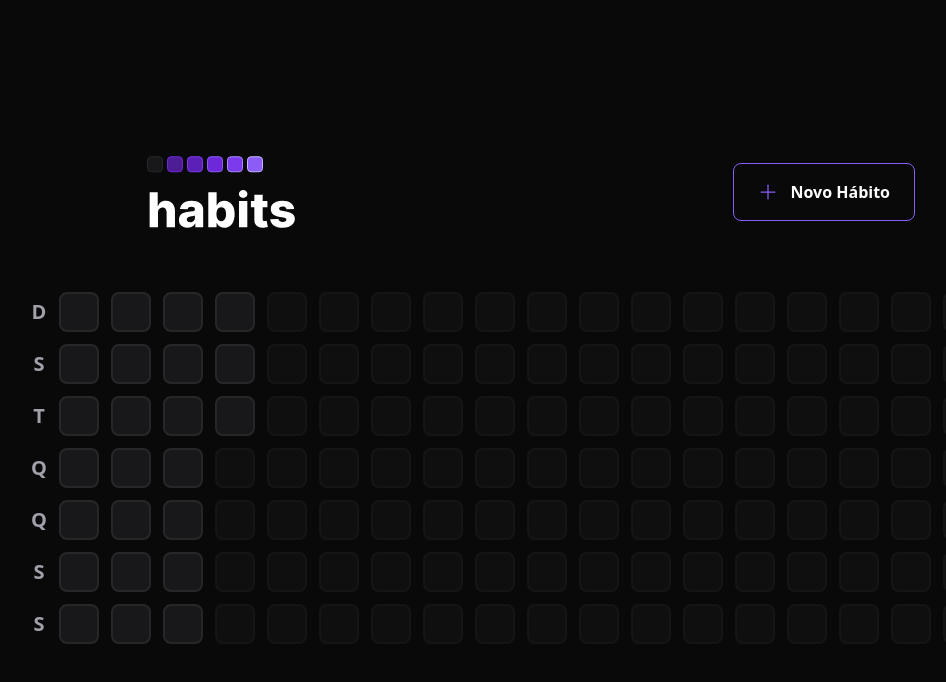
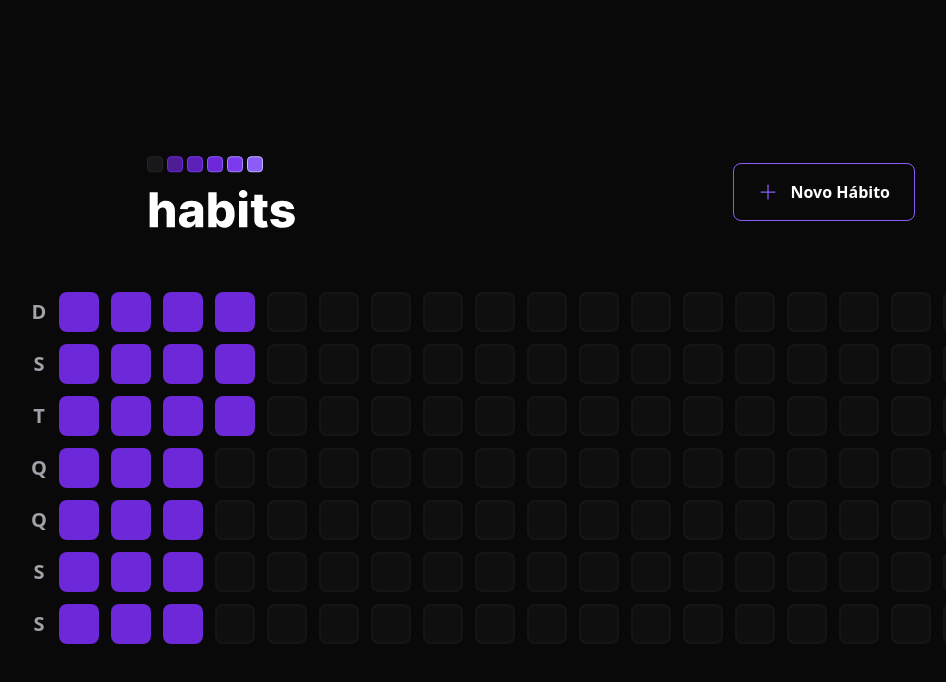
Before and after one commit to Moz98/nlw-setup, a React (Vite) app: page / in a window 1280 px wide. Shown: the top 682 px of the page, without its empty margins (109-1055 px from the left). Built offline with nearby package versions, Linux system fonts and the light colour scheme.

Commit message:
refactor(summary): estilização condicional de acordo com os hábitos completos

```diff
--- a/package.json
+++ b/package.json
@@ -11,6 +11,7 @@
   "dependencies": {
     "@radix-ui/react-dialog": "^1.0.2",
     "@radix-ui/react-popover": "^1.0.3",
+    "clsx": "^1.2.1",
     "dayjs": "^1.11.7",
     "phosphor-react": "^1.4.1",
     "react": "^18.2.0",
--- a/src/components/HabitDay.tsx
+++ b/src/components/HabitDay.tsx
@@ -1,10 +1,31 @@
 import * as Popover from "@radix-ui/react-popover";
 import { ProgressBar } from "./ProgressBar";
+import clsx from "clsx";
 
-export const HabitDay = () => {
+interface HabitDayProps {
+  completed: number;
+  amount: number;
+}
+
+export const HabitDay = ({ amount, completed }: HabitDayProps) => {
+  const completedPercentage = Math.round((completed / amount) * 100);
+
   return (
     <Popover.Root>
-      <Popover.Trigger className="w-10 h-10 bg-zinc-900 border-2 border-zinc-800 rounded-lg" />
+      <Popover.Trigger
+        className={clsx("w-10 h-10 rounded-lg", {
+          "bg-zinc-900 border-zinc-800": completedPercentage === 0,
+          "bg-violet-900 border-violet-700":
+            completedPercentage > 0 && completedPercentage < 20,
+          "bg-violet-800 border-violet-600":
+            completedPercentage >= 20 && completedPercentage < 40,
+          "bg-violet-700 border-violet-500":
+            completedPercentage >= 40 && completedPercentage < 60,
+          "bg-violet-600 border-violet-500":
+            completedPercentage >= 60 && completedPercentage < 80,
+          "bg-violet-500 border-violet-400": completedPercentage >= 80,
+        })}
+      />
 
       <Popover.Portal>
         <Popover.Content className="min-w-[320px] p-6 rounded-2xl bg-zinc-900 flex flex-col">
@@ -13,7 +34,7 @@
             23/01
           </span>
 
-          <ProgressBar progress={75} />
+          <ProgressBar progress={completedPercentage} />
         </Popover.Content>
       </Popover.Portal>
     </Popover.Root>
--- a/src/components/SummaryTable.tsx
+++ b/src/components/SummaryTable.tsx
@@ -23,7 +23,7 @@
 
       <div className=" grid grid-rows-7 grid-flow-col gap-3">
         {summaryDates.map((date) => (
-          <HabitDay key={date.toString()} />
+          <HabitDay amount={5} completed={2} key={date.toString()} />
         ))}
 
         {amountOfDaysToFill > 0 &&
```
Also changed, not shown: 1 other file (tests, documents, lock files or other folders).
